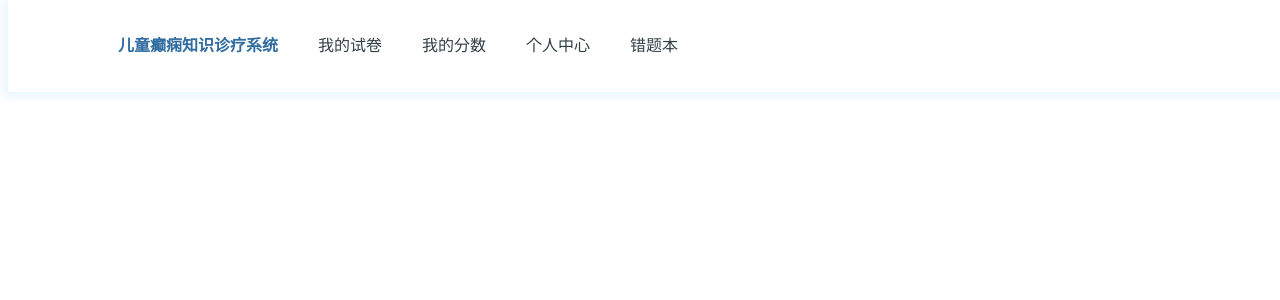
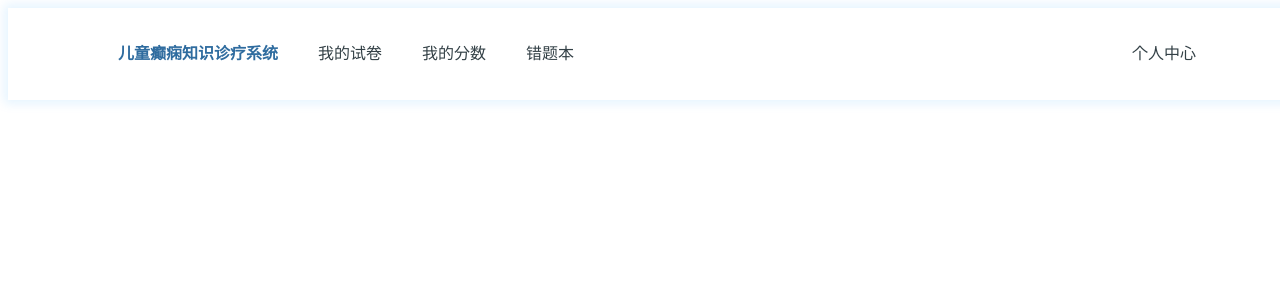
Before and after one commit to YangziDan/examsystem, a Vue app: page / in a window 1280 px wide. Shown: the top 300 px of the page. Built offline with nearby package versions, Linux system fonts and the light colour scheme.

Commit message:
首页开发2,各个页面都加入了headView,

```diff
--- a/src/views/MyExam.vue
+++ b/src/views/MyExam.vue
@@ -1,6 +1,7 @@
 <template>
+  <header-view></header-view>
     <div id="myExam">
-        <div class="title">我的试卷</div>
+<!--        <div class="title">我的试卷</div>-->
         <div class="wrapper">
             <ul class="top">
                 <li class="order">试卷列表</li>
@@ -51,6 +52,7 @@
 
 <script setup lang="ts">
 import {ref, onMounted} from 'vue';
+import HeaderView from "@/views/headerView.vue";
 
 const loading = ref(false);
 const key = ref<string | null>(null);
--- a/src/views/StudentScore.vue
+++ b/src/views/StudentScore.vue
@@ -64,7 +64,7 @@
 <!--</script>-->
 <script setup>
 import { ref, onMounted } from 'vue';
-
+import HeaderView from "@/views/headerView.vue";
 const pagination = ref({
   current: 1,
   total: null,
@@ -132,6 +132,7 @@ const filterHandler = (value, row, column) => {
 </script>
 
 <template>
+  <header-view></header-view>
   <div class="table">
     <p class="title">我的分数</p>
     <section class="content-el">
--- a/src/views/WrongQuestionBook.vue
+++ b/src/views/WrongQuestionBook.vue
@@ -1,7 +1,7 @@
 // 我的考试页面
 <script setup>
 import { ref } from 'vue';
-
+import HeaderView from "@/views/headerView.vue";
 const loading = ref(false);
 const key = ref(null); // 搜索关键字
 const allExam = ref(null); // 所有考试信息
@@ -52,6 +52,7 @@ const toExamMsg = (examCode) => {
 </script>
 
 <template>
+  <header-view></header-view>
   <div id="myExam">
     <div class="title">我的错题</div>
     <div class="wrapper">
--- a/src/views/headerView.vue
+++ b/src/views/headerView.vue
@@ -9,8 +9,9 @@
           <li><a href="/myexam" @click="exam()">我的试卷</a></li>
 <!--          <li><a href="javascript:;" @click="practice()">我的练习</a></li>-->
           <li><a href="/studentScore">我的分数</a></li>
-          <li><a href="/individual">个人中心</a></li>
           <li><a href="/wrongQuestionBook">错题本</a></li>
+          <li style="right: 5vw;position: fixed;"><a href="/individual">个人中心</a></li>
+
           <li class="right" @mouseenter="flag = !flag" @mouseleave="flag = !flag">
             <a href="javascript:;">
               <i class="iconfont icon-Userselect icon"></i>
@@ -26,46 +27,16 @@
     </el-row>
   </div>
 </template>
-<script setup>
-import {ref} from "vue";
-let user=ref({})
-let flag=ref(false)
-function exit() {  //退出登录
-  this.$router.push({path:"/"}) //跳转到登录页面
-  this.$cookies.remove("cname") //清除cookie
-  this.$cookies.remove("cid")
-}
-function manage() {  //跳转到修改密码页面
-  this.$router.push({path: '/manager'})
-}
-function userInfo() {
-  let studentName = this.$cookies.get("cname")
-  let studentId = this.$cookies.get("cid")
-  console.log(`studentId${studentId}`)
-  console.log(`studentName ${studentName}`)
-  this.user.userName = studentName
-  this.user.studentId = studentId
-}
-function practice() { //跳转练习模式
-  let isPractice = true
-  this.$store.commit("practice", isPractice)
-  this.$router.push({path:'/startExam'})
-}
-function exam() { //跳转考试模式
-  let isPractice = false
-  this.$store.commit("practice", isPractice)
-  this.$router.push({path:'/student'})
-}
-</script>
+
 
 <style scoped>
 .right .icon {
   margin-right: 6px;
 }
 #student{
-  position: fixed;
   top: 0;
   width: 100vw;
+  margin: 0 0 2vw 0;
 }
 #student .padding-50 {
   margin: 0 auto;
@@ -131,3 +102,34 @@ li {
   background-color: #0195ff;
 }
 </style>
+<script setup>
+import {ref} from "vue";
+let user=ref({})
+let flag=ref(false)
+function exit() {  //退出登录
+  this.$router.push({path:"/"}) //跳转到登录页面
+  this.$cookies.remove("cname") //清除cookie
+  this.$cookies.remove("cid")
+}
+function manage() {  //跳转到修改密码页面
+  this.$router.push({path: '/manager'})
+}
+function userInfo() {
+  let studentName = this.$cookies.get("cname")
+  let studentId = this.$cookies.get("cid")
+  console.log(`studentId${studentId}`)
+  console.log(`studentName ${studentName}`)
+  this.user.userName = studentName
+  this.user.studentId = studentId
+}
+function practice() { //跳转练习模式
+  let isPractice = true
+  this.$store.commit("practice", isPractice)
+  this.$router.push({path:'/startExam'})
+}
+function exam() { //跳转考试模式
+  let isPractice = false
+  this.$store.commit("practice", isPractice)
+  this.$router.push({path:'/student'})
+}
+</script>
```
